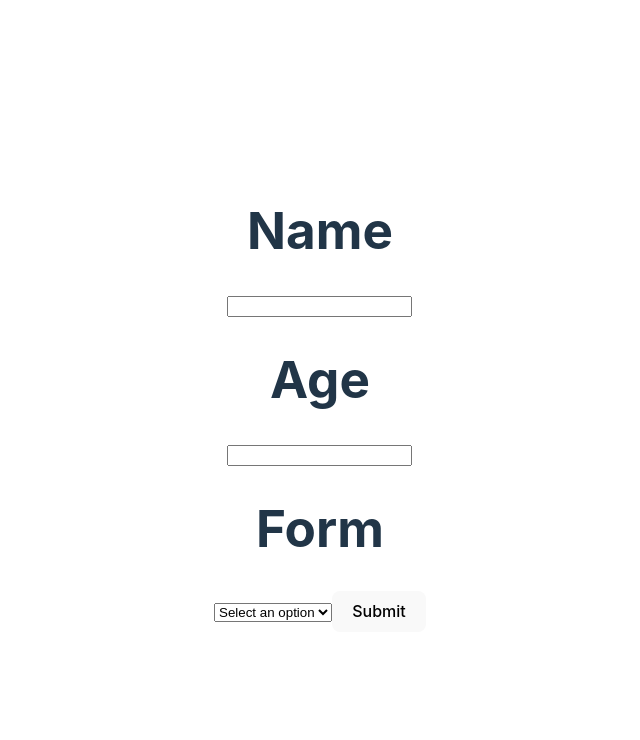
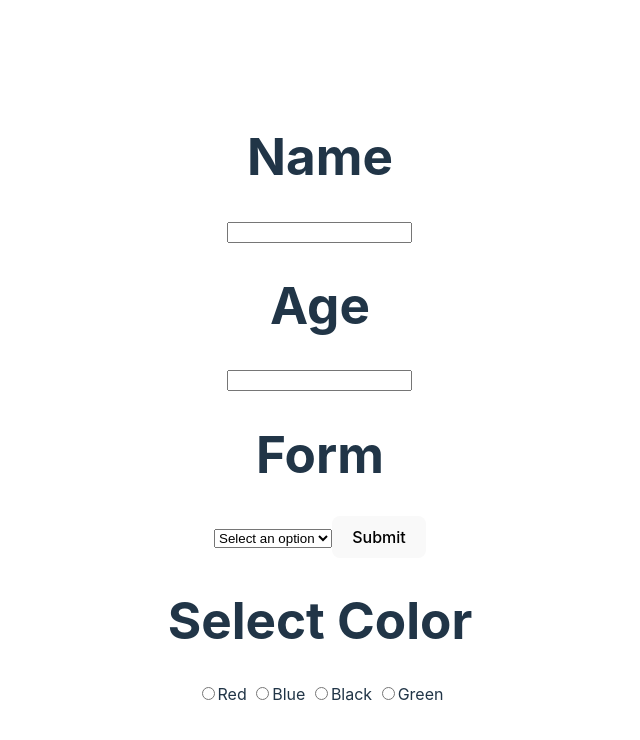
Before and after one commit to HanninenF/Parent-Child-MiniProject, a React (Vite) app: page / in a window 1280 px wide. Shown: the top 740 px of the page, without its empty margins (320-960 px from the left). Built offline with nearby package versions, Linux system fonts and the light colour scheme.

Commit message:
Added SelectColor component with console.log(e.target.value)

```diff
--- a/src/App.tsx
+++ b/src/App.tsx
@@ -2,6 +2,7 @@ import './App.scss';
 import SelectName from './components/SelectName';
 import SelectAge from './components/SelectAge';
 import Dropdown from './components/SelectDropdown';
+import SelectColor from './components/SelectColor';
 
 
 function App() {
@@ -10,6 +11,7 @@ function App() {
      <SelectName />
      <SelectAge/>
      <Dropdown/>
+     <SelectColor/>
 
     </>
   )
--- a/src/components/SelectColor.tsx
+++ b/src/components/SelectColor.tsx
@@ -0,0 +1,17 @@
+
+
+
+export default function SelectColor() {
+    const handleChange = (e: React.ChangeEvent<HTMLInputElement>) => {
+        console.log(e.target.value);
+    };
+    return (
+        <div>
+            <h1>Select Color</h1>
+            <label><input type="radio" name="color" value="red" onChange={handleChange}/>Red </label>
+            <label>  <input type="radio" name="color" value="blue" onChange={handleChange}/>Blue</label>
+            <label>  <input type="radio" name="color" value="black" onChange={handleChange}/>Black</label>
+            <label>  <input type="radio" name="color" value="green" onChange={handleChange}/>Green</label>
+        </div>
+    );
+}
```
Also changed, not shown: src/components/Buttons/DeleteButton.tsx (added), src/components/Buttons/EditButton.tsx (added), src/components/Buttons/SubmitButtons.tsx (added).
